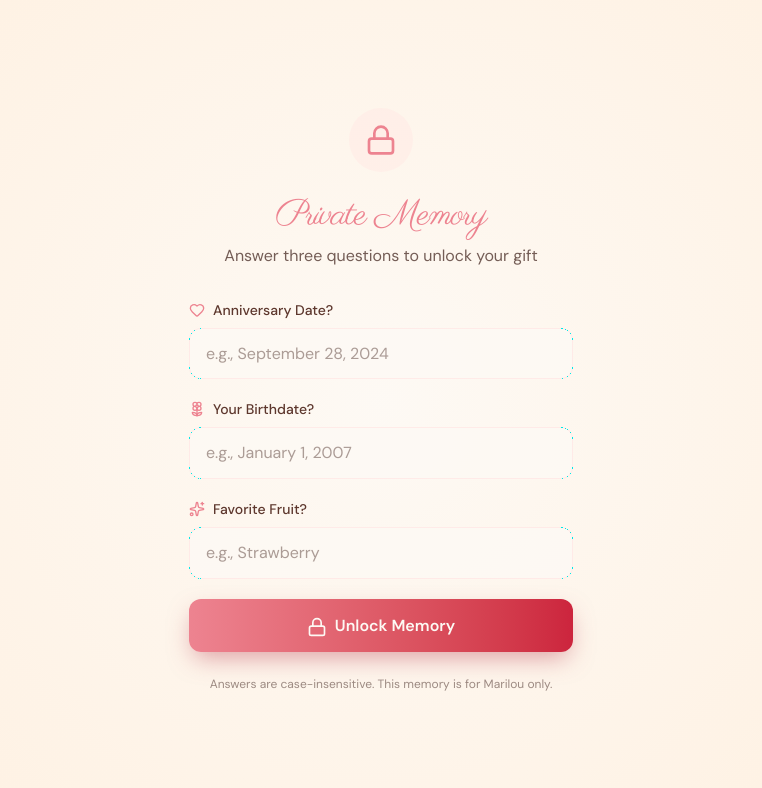
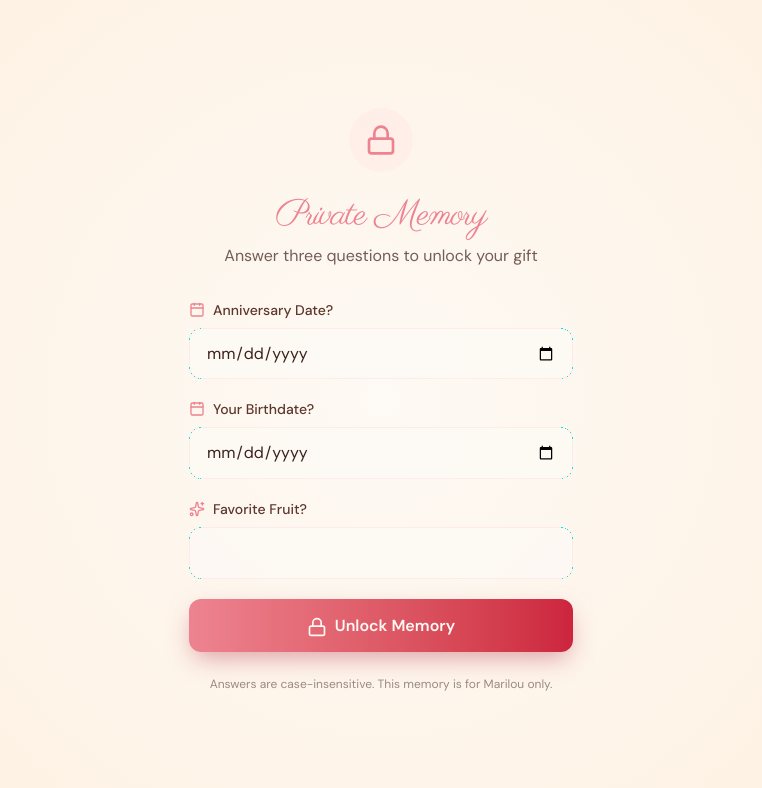
Before and after one commit to hectorjayr123-netizen/anniversary-website, a React (Vite) app: page / in a window 1280 px wide. Shown: the top 788 px of the page, without its empty margins (259-1021 px from the left). Built offline with nearby package versions, Linux system fonts and the light colour scheme; a web font is replaced by a local one.

Commit message:
Add date pickers for anniversary and birthdate

```diff
--- a/src/components/sections/AuthGate.tsx
+++ b/src/components/sections/AuthGate.tsx
@@ -1,7 +1,7 @@
 import { useState } from "react";
 import { motion } from "framer-motion";
 import { Button, Container } from "@ui";
-import { Flower2, Heart, Lock, Unlock, Sparkles } from "lucide-react";
+import { Flower2, Heart, Lock, Unlock, Sparkles, Calendar } from "lucide-react";
 import { cn } from "@utils/cn";
 
 interface AuthGateProps {
@@ -12,28 +12,33 @@ const QUESTIONS = [
   {
     id: "anniversary",
     label: "Anniversary Date?",
-    answer: "September 28, 2024",
-    placeholder: "e.g., September 28, 2024",
-    icon: Heart,
+    answer: "2024-09-28",
+    type: "date" as const,
+    icon: Calendar,
   },
   {
     id: "birthdate",
     label: "Your Birthdate?",
-    answer: "January 1, 2007",
-    placeholder: "e.g., January 1, 2007",
-    icon: Flower2,
+    answer: "2007-01-01",
+    type: "date" as const,
+    icon: Calendar,
   },
   {
     id: "fruit",
     label: "Favorite Fruit?",
-    answer: "Strawberry",
-    placeholder: "e.g., Strawberry",
+    answer: "strawberry",
+    type: "text" as const,
     icon: Sparkles,
   },
 ] as const;
 
 function normalizeAnswer(input: string) {
   return input.trim().toLowerCase();
+}
+
+function formatDateForDisplay(dateStr: string) {
+  const date = new Date(dateStr + "T00:00:00");
+  return date.toLocaleDateString("en-US", { month: "long", day: "numeric", year: "numeric" });
 }
 
 export function AuthGate({ onSuccess }: AuthGateProps) {
@@ -136,14 +141,33 @@ export function AuthGate({ onSuccess }: AuthGateProps) {
                 <q.icon className="w-4 h-4 text-rose-pink" aria-hidden="true" />
                 {q.label}
               </label>
+              {q.type === "date" ? (
+                <input
+                  id={q.id}
+                  type="date"
+                  value={answers[q.id] || ""}
+                  onChange={(e) => handleChange(q.id, e.target.value)}
+                  className={cn(
+                    "w-full px-4 py-3 rounded-xl border bg-warm-white/80 text-foreground transition-all",
+                    errors[q.id]
+                      ? "border-rose-pink/60 focus:border-rose-pink focus:ring-rose-pink/20 bg-rose-pink/5"
+                      : "border-blush-pink/40 focus:border-rose-pink focus:ring-rose-pink/20",
+                    "focus:outline-none focus:ring-2"
+                  )}
+                  autoComplete="off"
+                  disabled={isSubmitting || showSuccess}
+                  aria-invalid={errors[q.id] ? "true" : "false"}
+                  aria-describedby={errors[q.id] ? `${q.id}-error` : undefined}
+                  max={new Date().toISOString().split("T")[0]}
+                />
+              ) : (
                 <input
                   id={q.id}
                   type="text"
                   value={answers[q.id] || ""}
                   onChange={(e) => handleChange(q.id, e.target.value)}
-                placeholder={q.placeholder}
                   className={cn(
-                  "w-full px-4 py-3 rounded-xl border bg-warm-white/80 text-foreground placeholder:text-muted/60 transition-all",
+                    "w-full px-4 py-3 rounded-xl border bg-warm-white/80 text-foreground transition-all",
                     errors[q.id]
                       ? "border-rose-pink/60 focus:border-rose-pink focus:ring-rose-pink/20 bg-rose-pink/5"
                       : "border-blush-pink/40 focus:border-rose-pink focus:ring-rose-pink/20",
@@ -155,6 +179,7 @@ export function AuthGate({ onSuccess }: AuthGateProps) {
                   aria-invalid={errors[q.id] ? "true" : "false"}
                   aria-describedby={errors[q.id] ? `${q.id}-error` : undefined}
                 />
+              )}
               {errors[q.id] && (
                 <motion.p
                   id={`${q.id}-error`}
```
Lines whose indentation alone changed are shown as unchanged.
